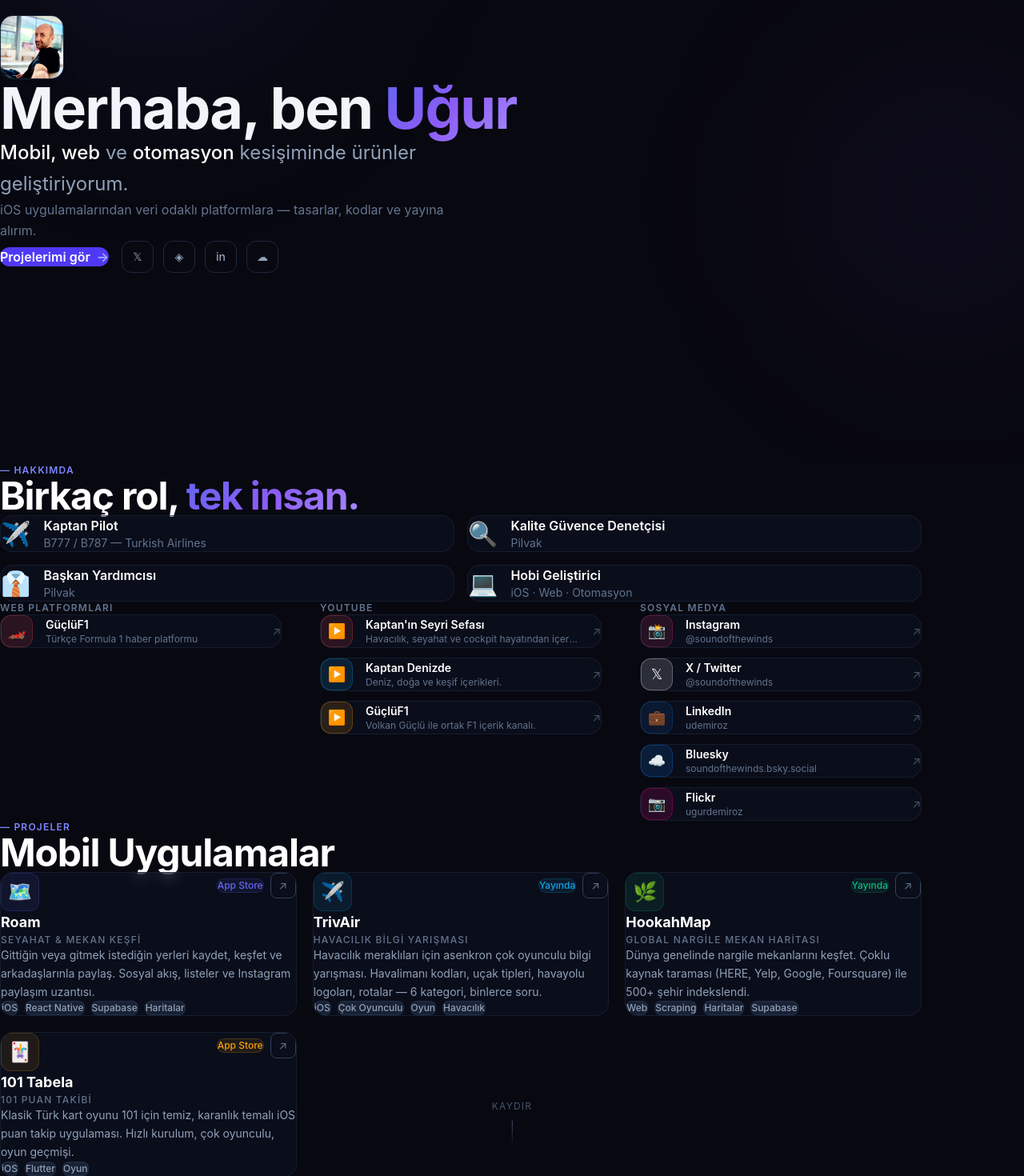
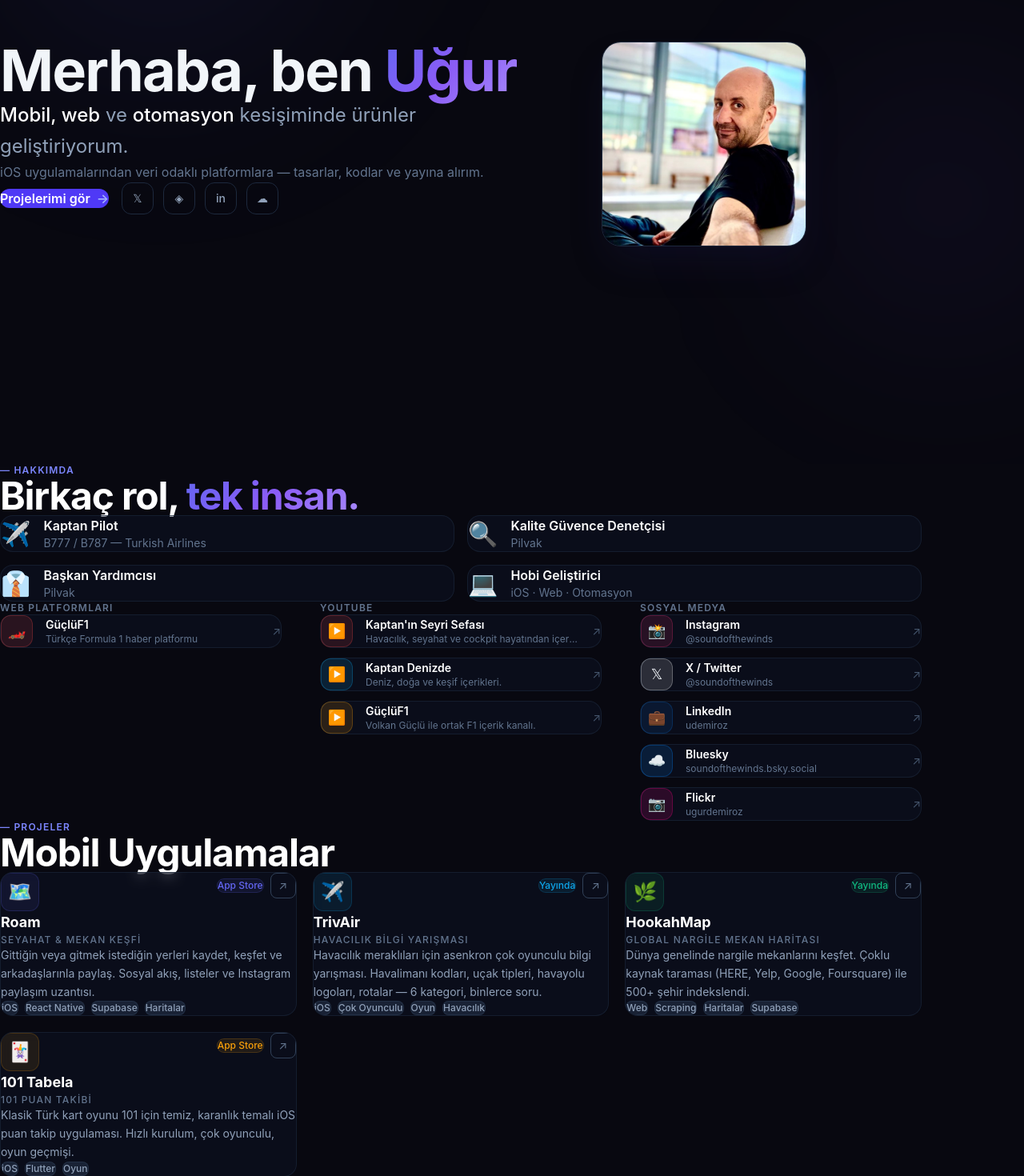
Before and after one commit to u-demiroz/ugurdemiroz, a Next.js app: page / in a window 1280 px wide. Shown: the part 220-1690 px from the top of the page at 80% size. Built offline with nearby package versions, Linux system fonts and the light colour scheme.

Commit message:
feat: large photo next to name, split layout

```diff
--- a/components/Hero.tsx
+++ b/components/Hero.tsx
@@ -22,33 +22,26 @@
 
 export default function Hero() {
   return (
-    <section className="min-h-screen flex flex-col justify-center px-6 pt-24 pb-16 max-w-6xl mx-auto">
-      <motion.div variants={container} initial="hidden" animate="show" className="max-w-3xl">
-
-        <motion.div variants={item} className="mb-8">
-          <div className="w-20 h-20 rounded-2xl overflow-hidden border border-slate-800 shadow-xl">
-            <Image
-              src="/ugur.jpg"
-              alt="Uğur Demiröz"
-              width={80}
-              height={80}
-              className="object-cover w-full h-full"
-              priority
-            />
-          </div>
-        </motion.div>
-
+    <section className="min-h-screen flex items-center px-6 pt-24 pb-16 max-w-6xl mx-auto">
+      <motion.div
+        variants={container}
+        initial="hidden"
+        animate="show"
+        className="flex flex-col lg:flex-row items-center lg:items-start gap-12 lg:gap-20 w-full"
+      >
+        {/* Sol: Metin */}
+        <div className="flex-1 max-w-2xl">
           <motion.h1 variants={item} className="text-5xl sm:text-7xl font-bold leading-none tracking-tight mb-6">
             Merhaba, ben{" "}
             <span className="gradient-text">Uğur</span>
           </motion.h1>
 
-        <motion.p variants={item} className="text-xl sm:text-2xl text-slate-400 leading-relaxed mb-4 max-w-2xl">
+          <motion.p variants={item} className="text-xl sm:text-2xl text-slate-400 leading-relaxed mb-4">
             <span className="text-white font-medium">Mobil, web</span> ve{" "}
             <span className="text-white font-medium">otomasyon</span> kesişiminde ürünler geliştiriyorum.
           </motion.p>
 
-        <motion.p variants={item} className="text-base text-slate-500 leading-relaxed mb-12 max-w-xl">
+          <motion.p variants={item} className="text-base text-slate-500 leading-relaxed mb-12">
             iOS uygulamalarından veri odaklı platformlara — tasarlar, kodlar ve yayına alırım.
           </motion.p>
 
@@ -76,20 +69,25 @@
               ))}
             </div>
           </motion.div>
+        </div>
+
+        {/* Sağ: Fotoğraf */}
+        <motion.div
+          variants={item}
+          className="flex-shrink-0"
+        >
+          <div className="w-52 h-52 sm:w-64 sm:h-64 rounded-3xl overflow-hidden border border-slate-800 shadow-2xl shadow-indigo-950/30">
+            <Image
+              src="/ugur.jpg"
+              alt="Uğur Demiröz"
+              width={256}
+              height={256}
+              className="object-cover w-full h-full"
+              priority
+            />
+          </div>
         </motion.div>
 
-      <motion.div
-        initial={{ opacity: 0 }}
-        animate={{ opacity: 1 }}
-        transition={{ delay: 1.5, duration: 1 }}
-        className="absolute bottom-10 left-1/2 -translate-x-1/2 flex flex-col items-center gap-2 text-slate-600"
-      >
-        <span className="text-xs tracking-widest uppercase">Kaydır</span>
-        <motion.div
-          animate={{ y: [0, 6, 0] }}
-          transition={{ duration: 1.5, repeat: Infinity, ease: "easeInOut" }}
-          className="w-[1px] h-8 bg-gradient-to-b from-slate-600 to-transparent"
-        />
       </motion.div>
     </section>
   );
```
Lines whose indentation alone changed are shown as unchanged.
